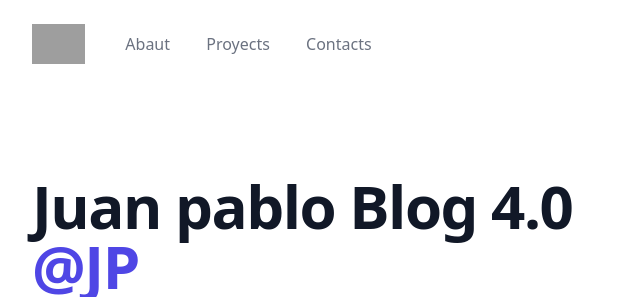
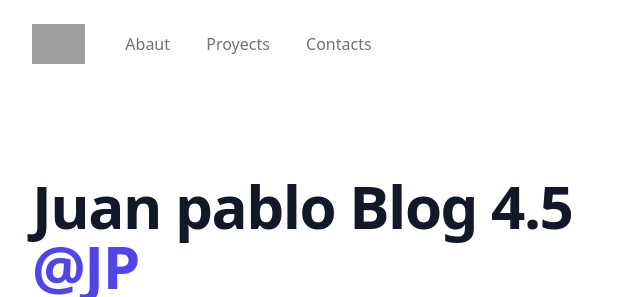
Before and after one commit to juan546546546/async-landing, a plain HTML site: page src/index.html in a window 1280 px wide. Shown: the top 297 px of the page, 0-640 px from the left. Drawn offline with nearby package versions, Linux system fonts and the light colour scheme; grey boxes are pictures that could not be loaded.

Commit message:
actualizacion de index
Cambie desde ithub a blogs 4 y cambie mi instagram

```diff
--- a/src/index.html
+++ b/src/index.html
@@ -38,7 +38,7 @@
         <main class="mt-10 mx-auto max-w-7xl px-4 sm:mt-12 sm:px-6 md:mt-16 lg:mt-20 lg:px-8 xl:mt-28">
           <div class="sm:text-center lg:text-left">
             <h1 class="text-4xl tracking-tight font-extrabold text-gray-900 sm:text-5xl md:text-6xl">
-              <span class="block xl:inline">Juan pablo Blog 4.0</span>
+              <span class="block xl:inline">Juan pablo Blog 4.5</span>
               <span class="block text-indigo-600 xl:inline">@JP</span>
             </h1>
             <p
```
